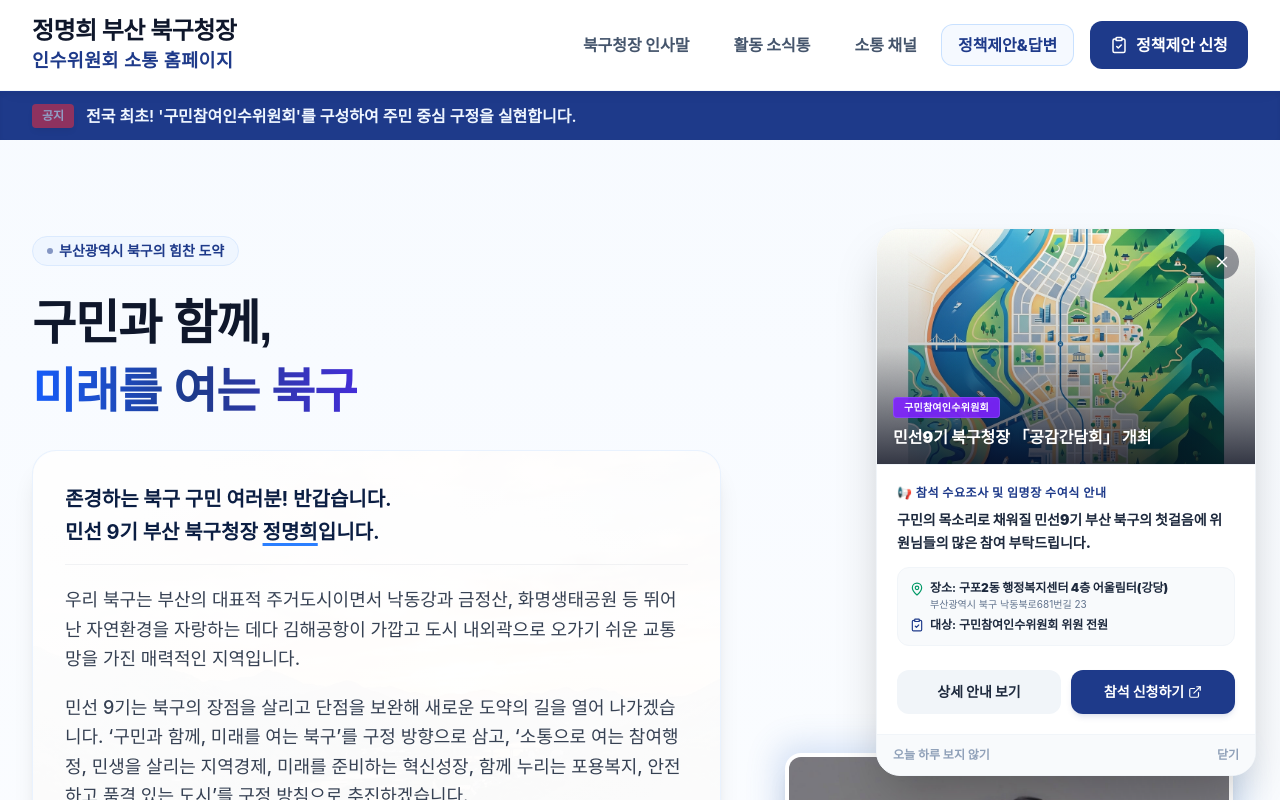
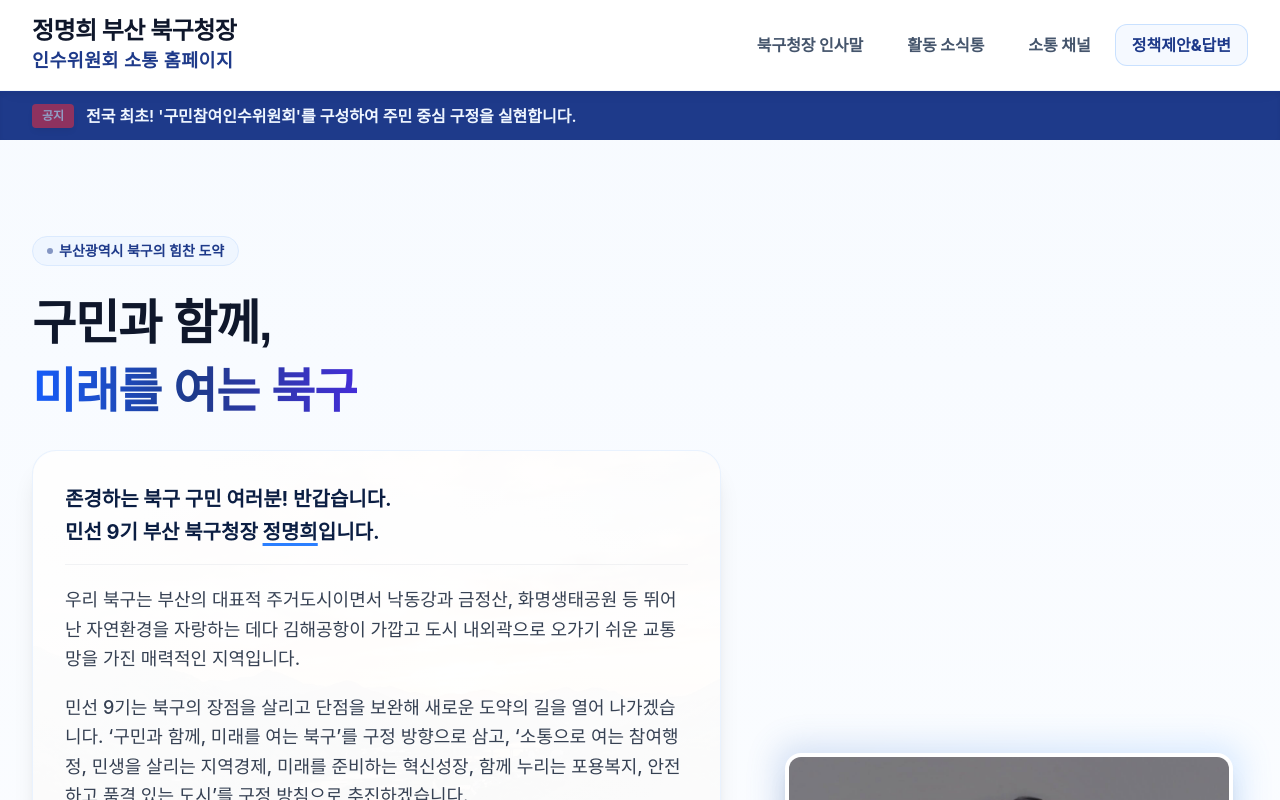
Before and after one commit to aiu144346/bukguMHJ, a React (Vite) app: page / in a window 1280 px wide. Shown: the top 800 px of the page. Built offline with nearby package versions, Linux system fonts and the light colour scheme; a web font is replaced by a local one.

Commit message:
feat: 메인 팝업창 비활성화 및 메뉴판 정책제안 신청 버튼 제거

```diff
--- a/src/App.tsx
+++ b/src/App.tsx
@@ -23,7 +23,6 @@ import CommitteeProposalsPart2 from './components/CommitteeProposalsPart2';
 import CommitteeProposalsPart3 from './components/CommitteeProposalsPart3';
 import CommitteeProposalsPart4 from './components/CommitteeProposalsPart4';
 import SympathyMeetingDetail from './components/SympathyMeetingDetail';
-import SympathyMeetingPopup from './components/SympathyMeetingPopup';
 import CitizenSurveyDetail from './components/CitizenSurveyDetail';
 
 
@@ -173,9 +172,6 @@ function App() {
 
       {/* Footer Details */}
       <Footer />
-
-      {/* Sympathy Meeting attendance survey popup modal */}
-      {path === '/' && <SympathyMeetingPopup />}
     </div>
   );
 }
--- a/src/components/Header.tsx
+++ b/src/components/Header.tsx
@@ -1,6 +1,6 @@
 import { useState, useEffect, useRef } from 'react';
 import type { MouseEvent } from 'react';
-import { Menu, X, ClipboardCheck } from 'lucide-react';
+import { Menu, X } from 'lucide-react';
 
 export default function Header() {
   const [isOpen, setIsOpen] = useState(false);
@@ -130,15 +130,6 @@ export default function Header() {
           >
             <span>정책제안&답변</span>
           </button>
-          <a
-            href="https://forms.gle/QMTcmjm9YZscTMav6"
-            target="_blank"
-            rel="noopener noreferrer"
-            className="ml-3 flex items-center gap-2 rounded-xl bg-[#1E3A8A] text-white px-5 py-3 text-base font-extrabold transition-all duration-300 min-h-[44px] shadow-lg shadow-blue-900/10 hover:bg-[#152a64] hover:shadow-xl hover:shadow-blue-900/20 active:scale-98 animate-soft-pulse"
-          >
-            <ClipboardCheck className="h-4.5 w-4.5" />
-            정책제안 신청
-          </a>
         </nav>
 
         {/* Mobile Hamburger Button */}
@@ -195,17 +186,6 @@ export default function Header() {
               {item.label}
             </a>
           ))}
-          <div className="pt-6 border-t border-slate-100 mt-4">
-            <a
-              href="https://forms.gle/QMTcmjm9YZscTMav6"
-              target="_blank"
-              rel="noopener noreferrer"
-              className="flex w-full items-center justify-center gap-2 rounded-xl bg-[#1E3A8A] text-white py-4 text-base font-extrabold transition-all shadow-lg shadow-blue-900/10 hover:bg-[#152a64] min-h-[48px] animate-soft-pulse"
-            >
-              <ClipboardCheck className="h-5 w-5" />
-              정책제안 신청
-            </a>
-          </div>
         </div>
       </div>
     </header>
--- a/src/components/MobileAppLayout.tsx
+++ b/src/components/MobileAppLayout.tsx
@@ -32,7 +32,6 @@ import CommitteeProposalsPart2 from './CommitteeProposalsPart2';
 import CommitteeProposalsPart3 from './CommitteeProposalsPart3';
 import CommitteeProposalsPart4 from './CommitteeProposalsPart4';
 import SympathyMeetingDetail from './SympathyMeetingDetail';
-import SympathyMeetingPopup from './SympathyMeetingPopup';
 import CitizenSurveyDetail from './CitizenSurveyDetail';
 
 
@@ -219,15 +218,6 @@ export default function MobileAppLayout() {
           >
             정책제안&답변
           </button>
-          <a
-            href="https://forms.gle/QMTcmjm9YZscTMav6"
-            target="_blank"
-            rel="noopener noreferrer"
-            className="text-xs bg-[#1E3A8A] text-white px-3 py-1.5 rounded-lg font-bold flex items-center gap-1 shadow-sm shadow-blue-900/10 active:scale-95 transition-all"
-          >
-            <ClipboardCheck className="h-3.5 w-3.5" />
-            신청하기
-          </a>
         </div>
       </header>
 
@@ -236,8 +226,6 @@ export default function MobileAppLayout() {
         {/* TAB 1: HOME */}
         {activeTab === 'home' && (
           <div className="space-y-5 px-4 py-4">
-            {/* Sympathy Meeting attendance survey popup modal */}
-            {selectedItemId === null && <SympathyMeetingPopup />}
 
             {/* Notice Rolling Ticker */}
             <div className="bg-[#1E3A8A] text-white py-2 px-3 rounded-xl flex items-center gap-2.5 shadow-sm">
--- a/src/components/SympathyMeetingPopup.tsx
+++ b/src/components/SympathyMeetingPopup.tsx
@@ -1,142 +1,4 @@
-import React, { useState, useEffect } from 'react';
-import { X, ExternalLink, ClipboardCheck, MapPin } from 'lucide-react';
-
 export default function SympathyMeetingPopup() {
-  const [isOpen, setIsOpen] = useState(false);
-
-  useEffect(() => {
-    const hideUntil = localStorage.getItem('hideSympathyPopupUntil');
-    const now = new Date().getTime();
-    if (!hideUntil || now > parseInt(hideUntil, 10)) {
-      // 500ms delay to make it feel smooth after page load
-      const timer = setTimeout(() => setIsOpen(true), 500);
-      return () => clearTimeout(timer);
-    }
-  }, []);
-
-  const handleClose = () => {
-    setIsOpen(false);
-  };
-
-  const handleHide24h = () => {
-    const now = new Date().getTime();
-    const until = now + 24 * 60 * 60 * 1000; // 24 hours
-    localStorage.setItem('hideSympathyPopupUntil', until.toString());
-    setIsOpen(false);
-  };
-
-  const handleGoDetails = (e: React.MouseEvent) => {
-    e.preventDefault();
-    if ((window as any).customNavigate) {
-      (window as any).customNavigate('/committee/sympathy-meeting');
-    } else {
-      window.history.pushState({}, '', '/committee/sympathy-meeting');
-      window.dispatchEvent(new PopStateEvent('popstate'));
-    }
-    setIsOpen(false);
-  };
-
-  if (!isOpen) return null;
-
-  return (
-    <div className="fixed inset-0 z-50 flex items-center justify-center p-4 bg-slate-950/50 backdrop-blur-xs md:bg-transparent md:backdrop-blur-none md:p-0 md:top-auto md:left-auto md:right-6 md:bottom-6 md:w-[380px] md:h-auto animate-fade-in-up">
-      {/* Mobile-only backdrop click close */}
-      <div className="absolute inset-0 md:hidden -z-10" onClick={handleClose} />
-
-      {/* Popup Content Card */}
-      <div className="relative bg-white rounded-3xl w-full max-w-sm md:max-w-none overflow-hidden shadow-2xl border border-slate-100 flex flex-col pointer-events-auto transform transition-all duration-300 scale-100">
-
-        {/* Close Button Header */}
-        <button
-          onClick={handleClose}
-          aria-label="닫기"
-          className="absolute top-4 right-4 z-20 p-2 bg-slate-950/40 hover:bg-slate-950/60 text-white rounded-full transition cursor-pointer"
-        >
-          <X className="h-4.5 w-4.5" />
-        </button>
-
-        {/* Thumbnail Image Section */}
-        <div
-          onClick={handleGoDetails}
-          className="relative aspect-[16/10] bg-slate-50 cursor-pointer overflow-hidden group shrink-0 border-b border-slate-100"
-        >
-          <img
-            src="/images/bukgu_map_thumbnail.png"
-            alt="공감간담회 안내 지도"
-            className="w-full h-full object-cover transition-transform duration-500 group-hover:scale-105"
-          />
-          <div className="absolute inset-0 bg-gradient-to-t from-slate-950/80 via-slate-950/20 to-transparent" />
-          <div className="absolute bottom-4 left-4 right-4 text-white">
-            <span className="inline-flex items-center gap-1 px-2.5 py-0.5 rounded bg-violet-600/90 text-[10px] font-extrabold tracking-wide border border-violet-400/30 uppercase">
-              구민참여인수위원회
-            </span>
-            <h4 className="text-base font-black leading-snug mt-2 text-white drop-shadow-sm">
-              민선9기 북구청장 「공감간담회」 개최
-            </h4>
-          </div>
-        </div>
-
-        {/* Text Details Section */}
-        <div className="p-5 flex-1 flex flex-col justify-between space-y-4">
-          <div className="space-y-2">
-            <p className="text-xs font-extrabold text-[#1E3A8A] tracking-wider">
-              📢 참석 수요조사 및 임명장 수여식 안내
-            </p>
-            <h3 className="text-sm font-black text-slate-800 leading-relaxed">
-              구민의 목소리로 채워질 민선9기 부산 북구의 첫걸음에 위원님들의 많은 참여 부탁드립니다.
-            </h3>
-
-            {/* Event Info Bullet points */}
-            <div className="mt-3 bg-slate-50 rounded-xl p-3 border border-slate-100 text-xs text-slate-650 space-y-1.5 font-bold">
-              <div className="flex items-start gap-1.5 text-slate-800">
-                <MapPin className="h-3.5 w-3.5 text-emerald-600 shrink-0 mt-0.5" />
-                <div>
-                  <span>장소: <strong>구포2동 행정복지센터 4층 어울림터(강당)</strong></span>
-                  <p className="text-[10px] text-slate-500 font-normal mt-0.5">부산광역시 북구 낙동북로681번길 23</p>
-                </div>
-              </div>
-              <div className="flex items-center gap-1.5 text-slate-800">
-                <ClipboardCheck className="h-3.5 w-3.5 text-[#1E3A8A] shrink-0" />
-                <span>대상: 구민참여인수위원회 위원 전원</span>
-              </div>
-            </div>
-          </div>
-
-          {/* Action Buttons */}
-          <div className="grid grid-cols-2 gap-2.5 pt-2">
-            <button
-              onClick={handleGoDetails}
-              className="flex items-center justify-center py-3 bg-slate-100 hover:bg-slate-200/80 text-slate-800 font-extrabold text-xs sm:text-sm rounded-xl transition cursor-pointer"
-            >
-              상세 안내 보기
-            </button>
-            <a
-              href="https://forms.gle/JoHh8GAgSiUJcn679"
-              target="_blank"
-              rel="noopener noreferrer"
-              className="flex items-center justify-center gap-1 py-3 bg-[#1E3A8A] hover:bg-blue-900 text-white font-extrabold text-xs sm:text-sm rounded-xl transition shadow-md shadow-blue-900/10"
-            >
-              참석 신청하기 <ExternalLink className="h-3.5 w-3.5 shrink-0" />
-            </a>
-          </div>
-        </div>
-
-        {/* Footer controls: 24h Hide / Close */}
-        <div className="bg-slate-50 border-t border-slate-100 px-4 py-3 flex justify-between items-center text-xs font-bold text-slate-400 select-none">
-          <button
-            onClick={handleHide24h}
-            className="hover:text-slate-600 transition cursor-pointer flex items-center gap-1"
-          >
-            오늘 하루 보지 않기
-          </button>
-          <button
-            onClick={handleClose}
-            className="hover:text-slate-600 transition cursor-pointer"
-          >
-            닫기
-          </button>
-        </div>
-      </div>
-    </div>
-  );
+  // 팝업창 비활성화됨
+  return null;
 }
```
